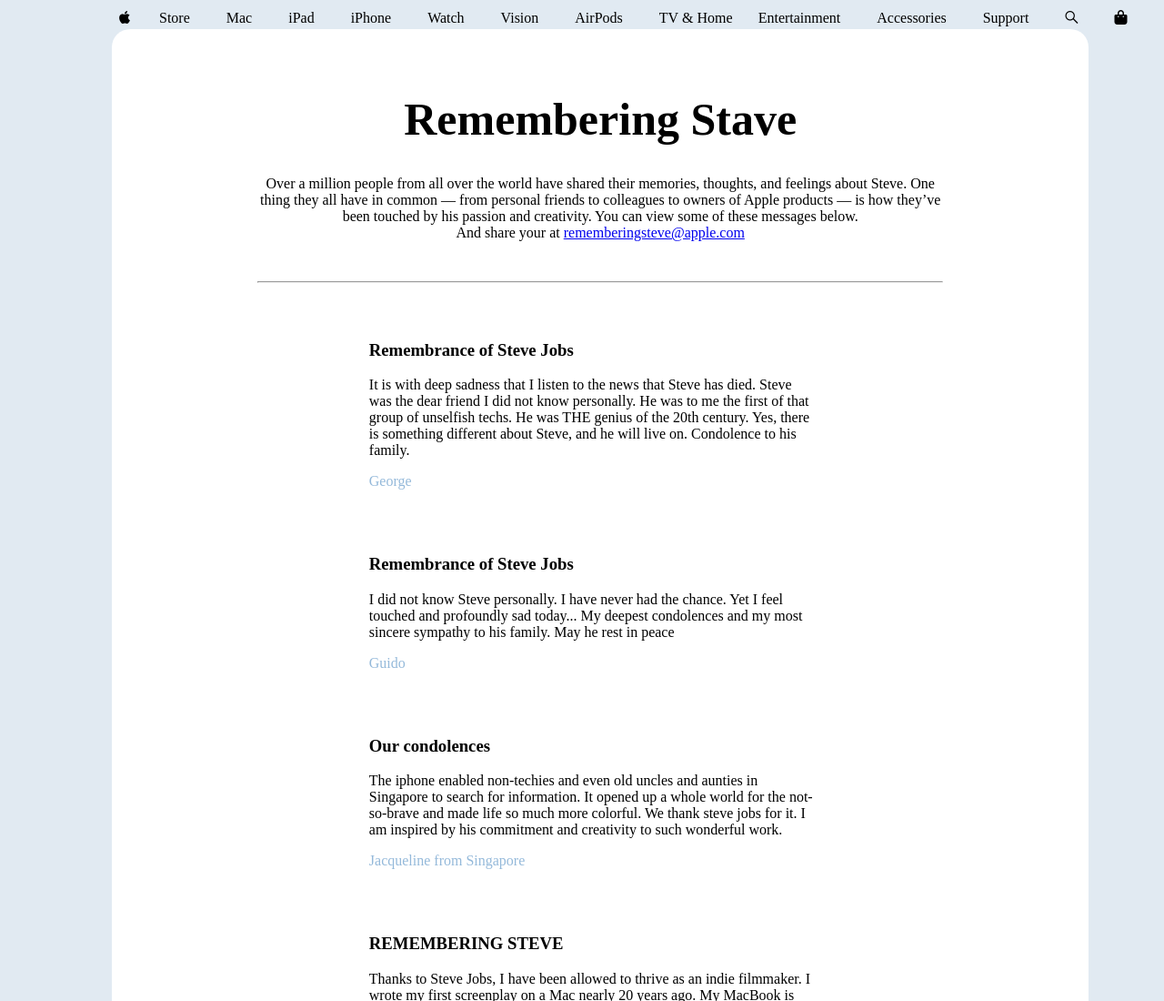
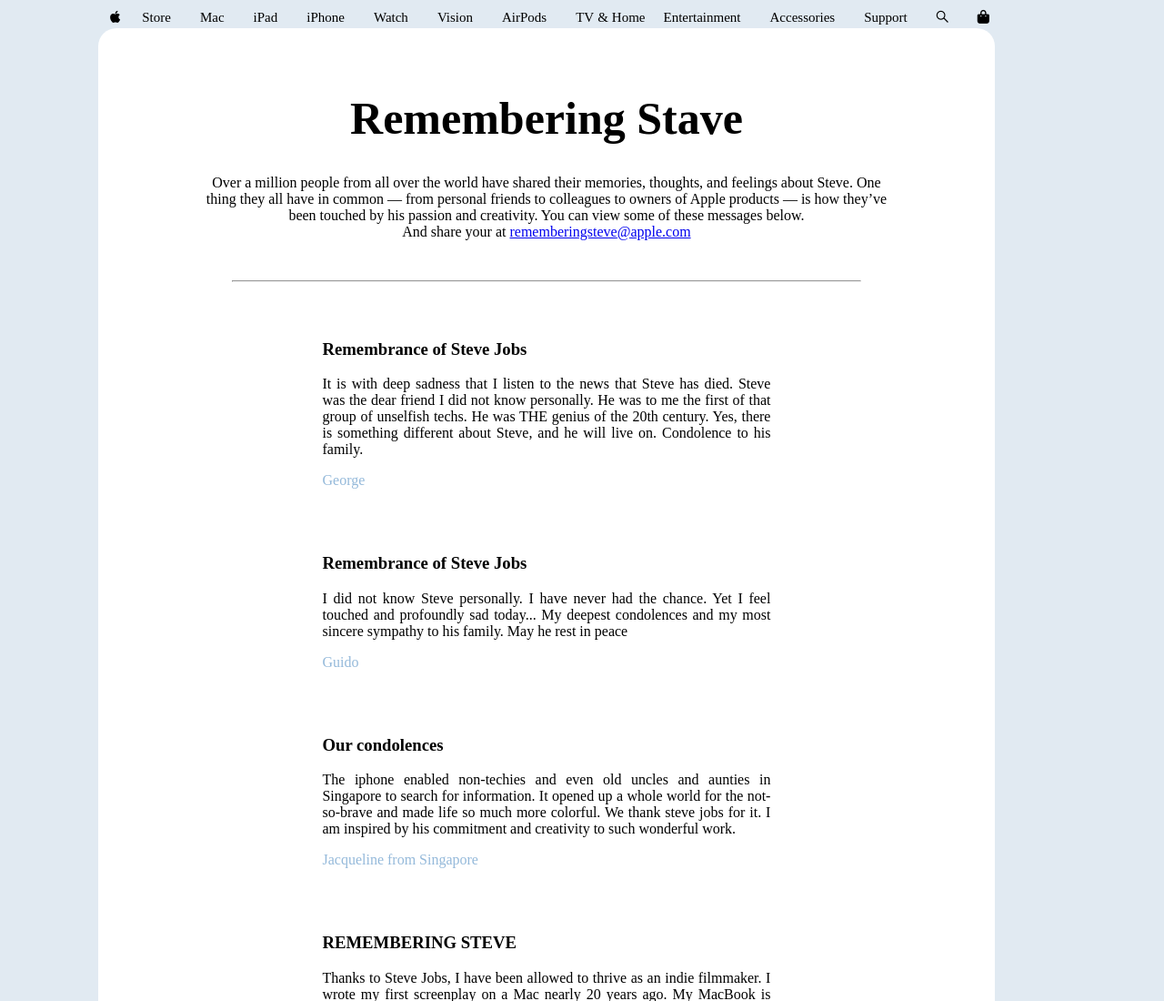
Before and after one commit to WEALTH2468/Tribute-page, a plain HTML site: page index.html in a window 1280 px wide. Shown: the top 1100 px of the page at 91% size. Drawn offline with Linux system fonts and the light colour scheme.

Commit message:
Updated index.html

```diff
--- a/index.html
+++ b/index.html
@@ -10,22 +10,23 @@
 
 </head>
 <body class="class1">
+
      <div class="class2">
     <table id="table">
         <tr>
-           <td> <i class="fab fa-apple"></i></td><td></td><td></td><td></td> <td></td><td></td><td></td><td></td>
-             <td>Store</td> <td></td><td></td><td></td> <td></td><td></td><td></td><td></td><td></td><td></td>
-            <td>Mac</td><td></td><td></td><td></td> <td></td><td></td><td></td><td></td><td></td><td></td>
-            <td>iPad</td><td></td><td></td><td></td> <td></td><td></td><td></td><td></td><td></td><td></td>
-            <td>iPhone</td><td></td><td></td><td></td> <td></td><td></td><td></td><td></td><td></td><td></td>
-            <td>Watch</td><td></td><td></td><td></td> <td></td><td></td><td></td><td></td><td></td><td></td>
-            <td>Vision</td><td></td><td></td><td></td> <td></td><td></td><td></td><td></td><td></td><td></td>
-            <td>AirPods</td><td></td><td></td><td></td> <td></td><td></td><td></td><td></td><td></td><td></td>
-            <td>TV </td><td>&</td><td>Home</td><td></td> <td></td><td></td><td></td><td></td><td></td>
-            <td>Entertainment</td><td></td><td></td><td></td> <td></td><td></td><td></td><td></td><td></td><td></td>
-            <td>Accessories</td><td></td><td></td><td></td> <td></td><td></td><td></td><td></td><td></td><td></td>
-            <td>Support</td><td></td><td></td><td></td> <td></td><td></td><td></td><td></td><td></td><td></td>
-            <td><i class="fab fa-sistrix"></i></td><td></td><td></td><td></td> <td></td><td></td><td></td><td></td><td></td><td></td>
+           <td> <i class="fab fa-apple"></i></td><td></td><td></td><td></td> <td></td><td></td>
+             <td>Store</td> <td></td><td></td><td></td> <td></td><td></td><td></td><td></td>
+            <td>Mac</td><td></td><td></td><td></td> <td></td><td></td><td></td><td></td>
+            <td>iPad</td><td></td><td></td><td></td> <td></td><td></td><td></td><td></td>
+            <td>iPhone</td><td></td><td></td><td></td> <td></td><td></td><td></td><td></td>
+            <td>Watch</td><td></td><td></td><td></td> <td></td><td></td><td></td><td></td>
+            <td>Vision</td><td></td><td></td><td></td> <td></td><td></td><td></td><td></td>
+            <td>AirPods</td><td></td><td></td><td></td> <td></td><td></td><td></td><td></td>
+            <td>TV </td><td>&</td><td>Home</td><td></td> <td></td><td></td><td></td>
+            <td>Entertainment</td><td></td><td></td><td></td> <td></td><td></td><td></td><td></td>
+            <td>Accessories</td><td></td><td></td><td></td> <td></td><td></td><td></td><td></td>
+            <td>Support</td><td></td><td></td><td></td> <td></td><td></td><td></td><td></td>
+            <td><i class="fab fa-sistrix"></i></td><td></td><td></td><td></td> <td></td><td></td><td></td><td></td>
             <td><i class="fas fa-bag-shopping"></i></td>
         </tr>
     </table>
@@ -43,117 +44,117 @@ And share your at <a href="mailto:rememberingsteve@apple.com">rememberingsteve@a
 <div class="class4">
 
     <h3> Remembrance of Steve Jobs</h3>
-    It is with deep sadness that I listen to the news that Steve has died. Steve <br>
-     was the dear friend I did not know personally. He was to me the first of that <br>
-      group of unselfish techs. He was THE genius of the 20th century. Yes, there <br>
-       is something different about Steve, and he will live on. Condolence to his <br>
-        family. <br>
+  <div> It is with deep sadness that I listen to the news that Steve has died. Steve
+     was the dear friend I did not know personally. He was to me the first of that
+      group of unselfish techs. He was THE genius of the 20th century. Yes, there
+       is something different about Steve, and he will live on. Condolence to his
+        family.<br>
         <p>George</p> <br><br>
 
         <h3>Remembrance of Steve Jobs</h3>
-        I did not know Steve personally. I have never had the chance. Yet I feel <br>
-         touched and profoundly sad today... My deepest condolences and my most <br>
+       I did not know Steve personally. I have never had the chance. Yet I feel
+         touched and profoundly sad today... My deepest condolences and my most
           sincere sympathy to his family. May he rest in peace <br>
           <p>Guido</p> <br><br>
 
           <h3>Our condolences</h3>
-          The iphone enabled non-techies and even old uncles and aunties in <br>
-           Singapore to search for information. It opened up a whole world for the not- <br>
-            so-brave and made life so much more colorful. We thank steve jobs for it. I <br>
+          The iphone enabled non-techies and even old uncles and aunties in
+           Singapore to search for information. It opened up a whole world for the not-
+            so-brave and made life so much more colorful. We thank steve jobs for it. I
              am inspired by his commitment and creativity to such wonderful work. <br>
              <p>Jacqueline from Singapore</p> <br><br>
 
              <h3>REMEMBERING STEVE</h3>
-             Thanks to Steve Jobs, I have been allowed to thrive as an indie filmmaker. I <br>
-              wrote my first screenplay on a Mac nearly 20 years ago. My MacBook is <br>
-               reliable and stable and allows me to run budget, editing, and scheduling <br>
-                software effortlessly... and my new 27inch iMac allows me to enjoy the <br>
-                 editing tools of Final Cut Pro, the sweet codec of Apple ProRes HQ, and it's <br>
-                  great to use with other creative applications. So much technology is at my <br>
-                   fingertips without breaking the bank. To put it simply, Steve liberated a <br>
-                    new generation of creative people and allowed greater power to the <br>
-                     masses. My dreams became a reality thanks to Steve Jobs and Team <br>
-                      His influence on the planet and his positive effect on lives makes him <br>
-                      truly one of the most important human beings of the century. Thank you, Steve. <br>
+             Thanks to Steve Jobs, I have been allowed to thrive as an indie filmmaker. I
+              wrote my first screenplay on a Mac nearly 20 years ago. My MacBook is
+               reliable and stable and allows me to run budget, editing, and scheduling
+                software effortlessly... and my new 27inch iMac allows me to enjoy the
+                 editing tools of Final Cut Pro, the sweet codec of Apple ProRes HQ, and it's
+                  great to use with other creative applications. So much technology is at my
+                   fingertips without breaking the bank. To put it simply, Steve liberated a
+                    new generation of creative people and allowed greater power to the
+                     masses. My dreams became a reality thanks to Steve Jobs and Team
+                      His influence on the planet and his positive effect on lives makes him
+                      truly one of the most important human beings of the century. Thank you, Steve.<br>
                       <p>Michael </p> <br><br>
 
                       <h3>You were the greatest</h3>
-                      You were the best man God has ever made. You are like the God of <br>
-                       technology. When the first iPod came out I was amazed. The iPad was the <br>
-                        best product I ever used in my very hands. I wish another man could appear <br>
+                      You were the best man God has ever made. You are like the God of
+                       technology. When the first iPod came out I was amazed. The iPad was the
+                        best product I ever used in my very hands. I wish another man could appear
                          today just like you. RIP my friend. we are all crying. good-bye. :*( <br>
                          <p>Michael</p> <br><br>
 
                          <h3>Steve Jobs</h3>
-                         Mr. Jobs, your products and ideas shape the world. As a 14 year old, I was <br>
-                          incredibly awed and excited at having my first Apple product. The sleekness <br>
-                           of the design and functionality of my iPod filled me with joy, and I would <br>
-                            have no qualms against boasting it to my friends. My childhood was defined <br>
-                             by technology, and by Apple. You have played a major role in my life; <br>
-                              directly or indirectly is irrelevant. For that, I thank you. <br>
+                       Mr. Jobs, your products and ideas shape the world. As a 14 year old, I was
+                          incredibly awed and excited at having my first Apple product. The sleekness
+                           of the design and functionality of my iPod filled me with joy, and I would
+                            have no qualms against boasting it to my friends. My childhood was defined
+                             by technology, and by Apple. You have played a major role in my life;
+                              directly or indirectly is irrelevant. For that, I thank you.
                                May the Apple, a product of your genius, shine forever. <br>
                                <p>Angela</p> <br><br>
 
                                <h3>A Great Loss</h3>
-                               Just wanna express my deepest condolences to the family and friends of <br>
-                                Steve Jobs. I am a fan of his work for some years and always appreciated <br>
+                               Just wanna express my deepest condolences to the family and friends of
+                                Steve Jobs. I am a fan of his work for some years and always appreciated
                                  his creations and capacity for innovation. All we, APPLE fans, lost a mentor. <br>
                                  <p>Pedro</p> <br><br>
 
                                  <h3>bye genius...</h3>
-                                 bye steve... bye the real apple ceo... bye the innovator... bye the genius... <br>
+                                 bye steve... bye the real apple ceo... bye the innovator... bye the genius...
                                   hope the best for you... <br>
                                   <p>Eri</p> <br><br>
 
                                   <h3>Thank you</h3>
-                                  You passed too young. Sadly I lost my mother to the same ailment ! Our son <br>
-                                   is on the autistic spectrum and you singlehandedly with your wonderful <br>
-                                    minds at apple brought joy to us as parents when we saw our son interact <br>
+                                  You passed too young. Sadly I lost my mother to the same ailment ! Our son
+                                   is on the autistic spectrum and you singlehandedly with your wonderful
+                                    minds at apple brought joy to us as parents when we saw our son interact
                                      so actively with his iPad. Thank you sir for having been a part of our life! RIP <br>
                                      <p>Diane</p> <br><br>
 
                                      <h3>Remembering Steve</h3>
-                                     Steve Jobs was an inspirational and legendary person. He will be greatly <br>
-                                      missed. May he rest in peace. I would like to extend my sincere <br>
-                                       condolences to his family and friends, and to everyone else who cared <br>
+                                     Steve Jobs was an inspirational and legendary person. He will be greatly
+                                      missed. May he rest in peace. I would like to extend my sincere
+                                       condolences to his family and friends, and to everyone else who cared
                                       for him. <br>
                                       <p>Phoebe</p> <br><br>
 
                                       <h3>RIP Steve</h3>
-                                      I've always admired Steve Jobs. A visionary for sure. He and his team <br>
-                                       consistently designed products in a way no one else could seem to match. <br>
-                                        Farewell to the worthiest of adversaries, from an Android fanboy. Also, I <br>
+                                      I've always admired Steve Jobs. A visionary for sure. He and his team
+                                       consistently designed products in a way no one else could seem to match.
+                                        Farewell to the worthiest of adversaries, from an Android fanboy. Also, I
                                          have a Mac Mini and am damn proud of it. <br>
                                          <p>Josh</p> <br><br>
 
                                          <h3>an inspiration</h3>
-                                         Definitely a man that inspired me in many ways. I will miss his keynotes and <br>
-                                          his visionary leadership that took Apple from the garage to the world. Much <br>
+                                         Definitely a man that inspired me in many ways. I will miss his keynotes and
+                                          his visionary leadership that took Apple from the garage to the world. Much
                                            love to his family during this difficult time. <br>
                                            <p>Alan</p> <br><br>
 
                                            <h3>Thanks</h3>
-                                           Family, Friends and the Apple Team- I'm very impressed and moved on the <br>
-                                            impact that's happened on my life and the world around. Unfortunately, it <br>
-                                             takes the end of a cycle for the bindings to reveal itself. Please, find a way <br>
-                                              for these words to reach someone, be it just one or the world. <br>
+                                           Family, Friends and the Apple Team- I'm very impressed and moved on the
+                                            impact that's happened on my life and the world around. Unfortunately, it
+                                             takes the end of a cycle for the bindings to reveal itself. Please, find a way
+                                              for these words to reach someone, be it just one or the world.
                                                Peace and humble gratitude.  <br>
                                                <p>Lee</p> <br><br>
 
                                                <h3>Thank you Steve Jobs for all you have given us</h3>
-                                               Steve Jobs was truly an incredible and inspiring man, from his exuberant <br>
-                                                youth and through his long and courageous struggle. He created the world <br>
-                                                 of personal computers and through that, and other contributions of his <br>
-                                                  genius along the way, dramatically affected our daily lives for the past few <br>
+                                               Steve Jobs was truly an incredible and inspiring man, from his exuberant
+                                                youth and through his long and courageous struggle. He created the world
+                                                 of personal computers and through that, and other contributions of his
+                                                  genius along the way, dramatically affected our daily lives for the past few
                                                    decades - and years to come. We will surely miss him. <br>
                                                    <p>Leon</p> <br><br>
 
                                                    <h3>Godspeed, Steve.</h3>
-                                                   It is a sad day for the Industry since a well-known and highly-respected <br>
-                                                    visionary leader has passed away today. He will be always remembered as <br>
-                                                     a pasionate man with brilliant ideas and a strong will. Our most deep <br>
+                                                   It is a sad day for the Industry since a well-known and highly-respected
+                                                    visionary leader has passed away today. He will be always remembered as
+                                                     a pasionate man with brilliant ideas and a strong will. Our most deep
                                                       condolences to Apple, Steve’s family and friends. <br>
-                                                      <p>Pedro</p> <br><br>
+                                                      <p>Pedro</p> <br><br></div>
 
 
 </div>
--- a/style.css
+++ b/style.css
@@ -3,17 +3,20 @@
 
 }
 .class2  {
-   margin-left: 120px;
-   font-size: 16px;
+    margin-left: 110px;
+   font-size: 15px;
    margin-bottom: 0px;
+   width: 30px;
+
 }
 
 .class3 {
-    width: 85%;
+    width: 78%;
     background-color: rgb(255, 255, 255);
     text-align: center;
-    margin-left: 115px;
+    margin-left: 100px;
     border-radius: 20px;
+
 
 
 }
@@ -23,6 +26,7 @@
 .class4 {
     display: inline-block;
     text-align: justify;
+    width: 50%;
 }
 .class4 p {
     color: rgb(148, 185, 218) ;
@@ -37,3 +41,39 @@ hr {
 .class6 {
     font-size: 30px;
 }
+@media screen and (max-width: 500px) {
+    .class3 {
+        width: 100%;
+        margin-left: 0px;
+    }
+    .class4 {
+        display: inline;
+        text-align: justify;
+
+    }
+    .class2 {
+        width: 0%;
+        margin-left: 0px;
+        padding-right: px;
+    }
+    #table {
+        width: 0%;
+        font-size: 5%;
+        padding-right: 1000px;
+    }
+
+    }
+
+@media screen and (max-width: 990px) {
+    .class3 {
+        width: 100%;
+        margin-left: 0px;
+    }
+    .class4 {
+        width: 70%;
+    }
+    .class2 {
+        margin-left: 0px;
+        font-size: xx-small;
+    }
+}
```
